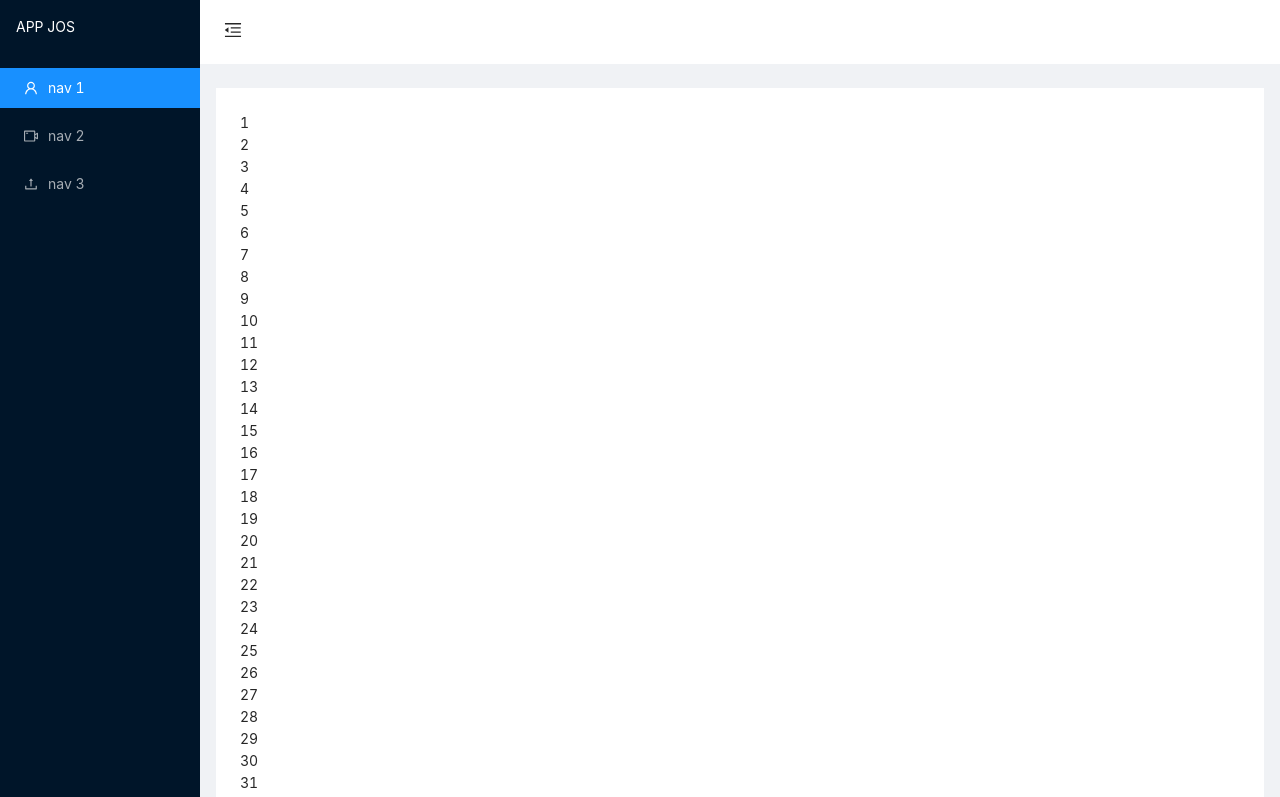
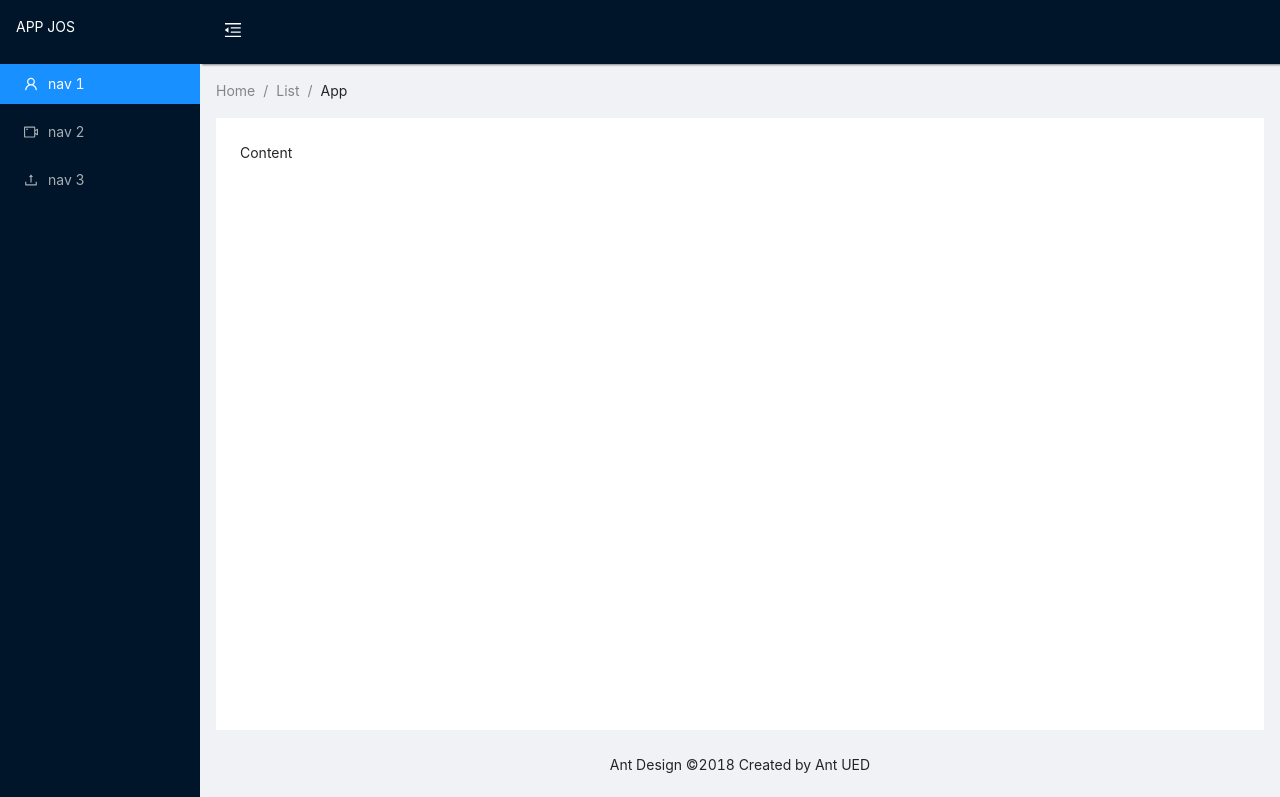
Before and after one commit to hdinjos/ant-design-with-react-router-donm-v6, a React (Create React App) app: page / in a window 1280 px wide. Shown: the top 797 px of the page. Built offline with nearby package versions, Linux system fonts and the light colour scheme.

Commit message:
revision dashboard

```diff
--- a/src/assets/style/BaseLayout/layout.module.css
+++ b/src/assets/style/BaseLayout/layout.module.css
@@ -4,11 +4,12 @@
   line-height: 64px;
   cursor: pointer;
   transition: color 0.3s;
+  color: #fff !important;
   /* width: 100px; */
 }
 
 .trigger:hover {
-  color: #1890ff;
+  color: #1890ff !important;
 }
 
 .logo {
@@ -21,3 +22,11 @@
 .site-layout .site-layout-background {
   background: #fff;
 }
+
+.header {
+  padding: 0 !important;
+  position: fixed;
+  z-index: 1;
+  width: 100%;
+  box-shadow: 0 3px 2px -2px gray;
+}
--- a/src/views/Layout/BaseLayout.js
+++ b/src/views/Layout/BaseLayout.js
@@ -1,5 +1,5 @@
 import React, { useState } from 'react';
-import { Layout, Menu } from 'antd';
+import { Layout, Menu, Breadcrumb } from 'antd';
 import {
   MenuUnfoldOutlined,
   MenuFoldOutlined,
@@ -9,7 +9,7 @@ import {
 } from '@ant-design/icons';
 import style from "../../assets/style/BaseLayout/layout.module.css";
 
-const { Header, Sider, Content } = Layout;
+const { Header, Sider, Content, Footer } = Layout;
 
 const BaseLayout = () => {
   const [collapsed, setCollapsed] = useState(false);
@@ -20,8 +20,8 @@ const BaseLayout = () => {
         <div className={style.logo}>
           APP JOS
         </div>
-        <Menu theme="dark" mode="inline" defaultSelectedKeys={['1']}>
-          <Menu.Item key="1" icon={<UserOutlined />}>
+        <Menu theme='dark' mode="inline" defaultSelectedKeys={['1']}>
+          <Menu.Item style={{ marginTop: 0 }} key="1" icon={<UserOutlined />}>
             nav 1
           </Menu.Item>
           <Menu.Item key="2" icon={<VideoCameraOutlined />}>
@@ -30,23 +30,29 @@ const BaseLayout = () => {
           <Menu.Item key="3" icon={<UploadOutlined />}>
             nav 3
           </Menu.Item>
+
         </Menu>
       </Sider>
       <Layout className={style["site-layout"]} style={{ minHeight: "100vh" }}>
-        <Header className={style["site-layout-background"]} style={{ padding: 0 }}>
+        <Header className={style.header}>
           {React.createElement(collapsed ? MenuUnfoldOutlined : MenuFoldOutlined, {
             className: style.trigger,
             onClick: () => setCollapsed(!collapsed),
           })}
         </Header>
+        <Breadcrumb style={{ margin: '80px 16px 0px 16px' }}>
+          <Breadcrumb.Item>Home</Breadcrumb.Item>
+          <Breadcrumb.Item>List</Breadcrumb.Item>
+          <Breadcrumb.Item>App</Breadcrumb.Item>
+        </Breadcrumb>
         <Content
           className={style["site-layout-background"]}
           style={{
-            margin: '24px 16px',
+            margin: '16px 16px 0px 16px',
             padding: 24,
           }}
         >
-          {(() => {
+          {/* {(() => {
             let number = [];
             for (let i = 1; i < 100; i++) {
               number.push(i);
@@ -57,9 +63,10 @@ const BaseLayout = () => {
                 <div key={index}>{num}</div>
               )
             })
-          })()}
+          })()} */}
           Content
         </Content>
+        <Footer style={{ textAlign: 'center' }}>Ant Design ©2018 Created by Ant UED</Footer>
       </Layout>
     </Layout>
   );
```
